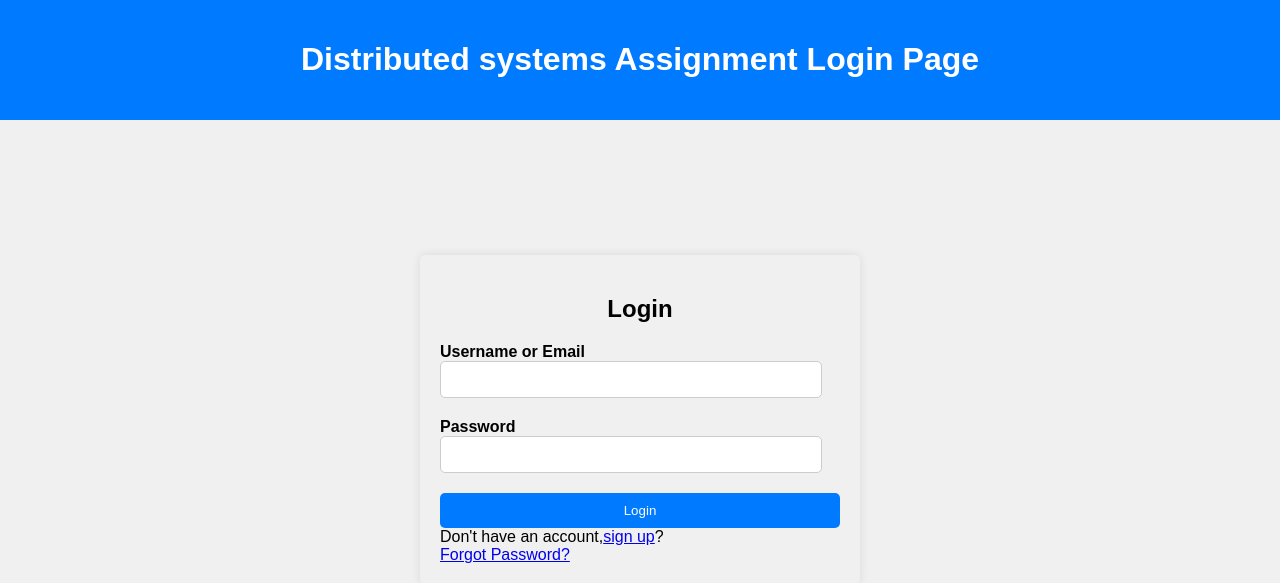
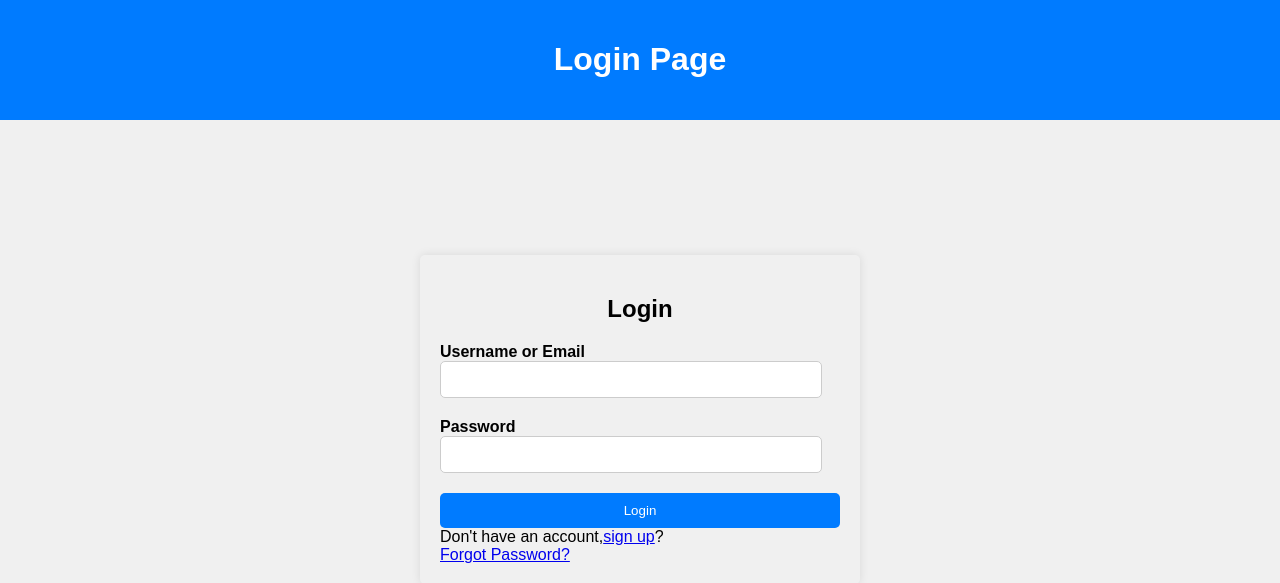
Before and after one commit to keterFree/distributed_sys_assignment, a PHP site: page /login.php in a window 1280 px wide. Shown: the top 583 px of the page. Run offline with PHP 8.4, Linux system fonts and the light colour scheme.

Commit message:
log in header

```diff
--- a/login.php
+++ b/login.php
@@ -10,7 +10,7 @@
 
 <body>
     <header>
-        <h1>Distributed systems Assignment Login Page</h1>
+        <h1>Login Page</h1>
     </header>
 
 
```
